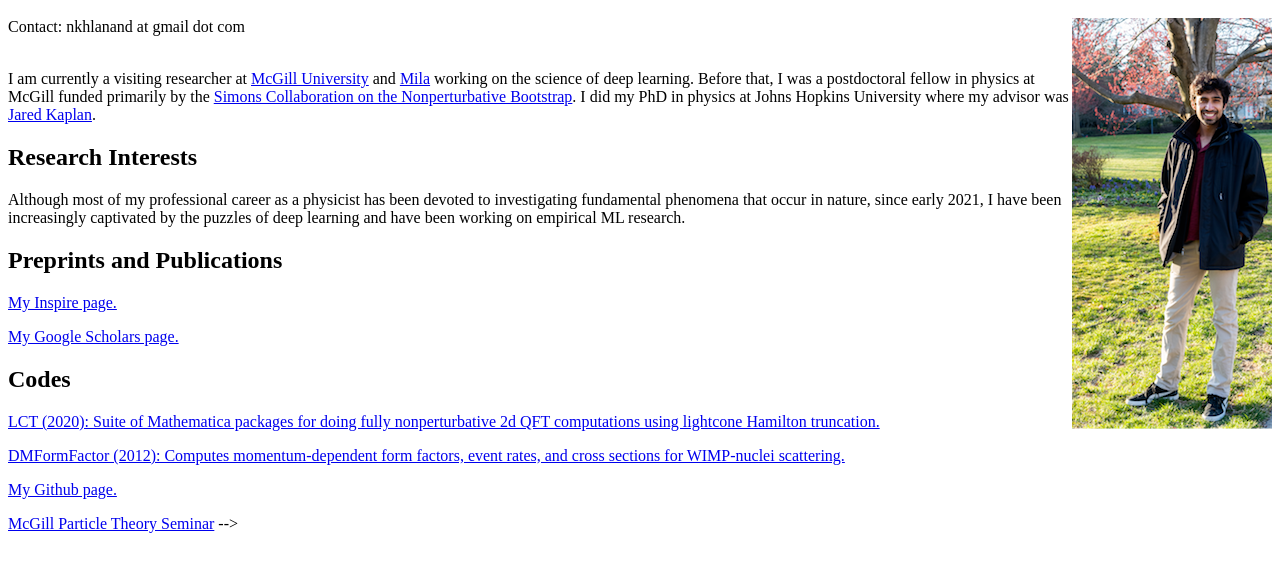
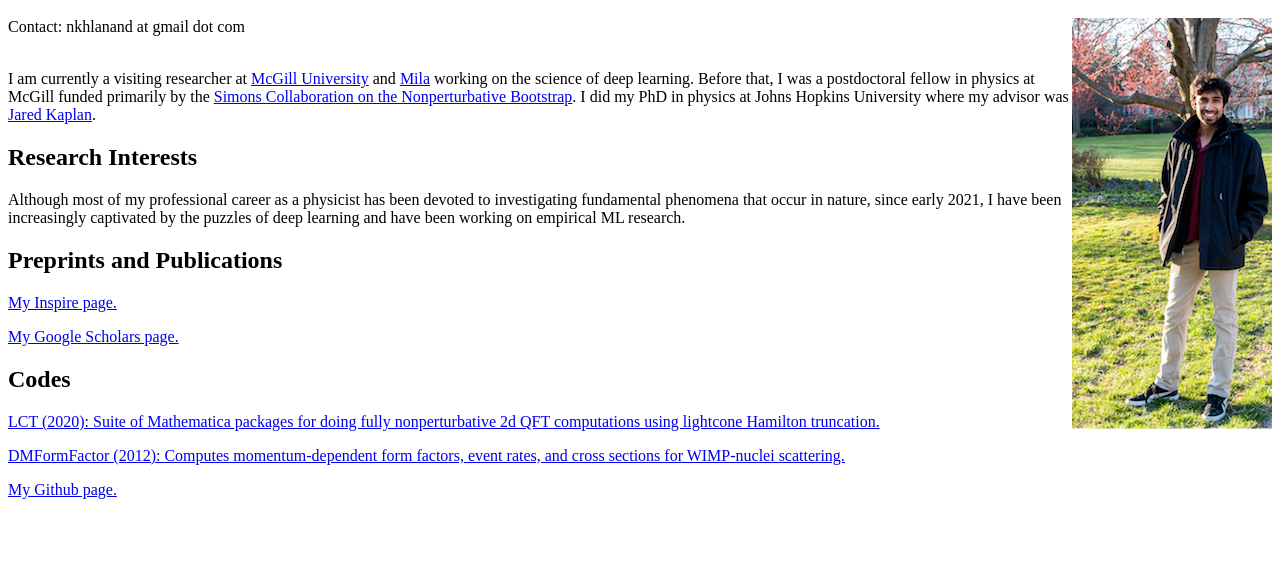
Before and after one commit to nikhilanand91/nanand.github.io, a plain HTML site: page index.html in a window 1280 px wide. Shown: the part 48-620 px from the top of the page. Drawn offline with Linux system fonts and the light colour scheme.

Commit message:
Update index.html

```diff
--- a/index.html
+++ b/index.html
@@ -59,11 +59,3 @@ Although most of my professional career as a physicist has been devoted to inves
 <p>
 
 	<a href="https://github.com/nikhilanand91">My Github page.</a>
-
-<!-- <h2>
-	Talks/Seminars</h2>
-
-<p>
-	<!-- Here are some slides I gave at a recent group meeting talk at McGill. -->
-
-	<p> <a href="https://www.physics.mcgill.ca/~matteop/HEPTHwebsite.html">McGill Particle Theory Seminar</a> -->
```
